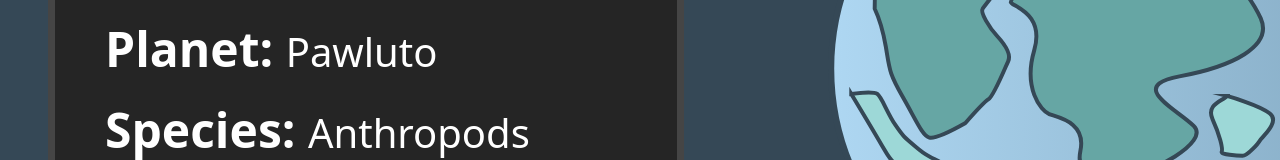
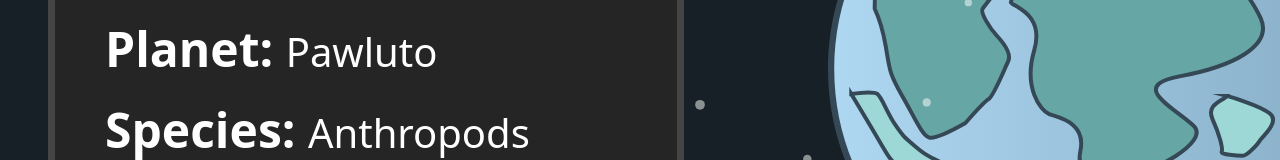
Before and after one commit to Keelan-Matthews/VIO-202-Project-2, a React (Create React App) app: page / in a window 1280 px wide. Shown: the part 4378-4538 px from the top of the page. Built offline with nearby package versions, Linux system fonts and the light colour scheme.

Commit message:
Added stars to world

```diff
--- a/package.json
+++ b/package.json
@@ -23,6 +23,8 @@
     "react-scroll-horizontal": "^1.6.6",
     "react-scroll-motion": "^0.2.6",
     "react-spline": "^1.2.1",
+    "react-tsparticles": "^2.0.6",
+    "tsparticles": "^2.0.6",
     "web-vitals": "^2.1.4"
   },
   "scripts": {
--- a/src/App.css
+++ b/src/App.css
@@ -666,3 +666,9 @@ body {
         clip: rect(83px, auto, 40px, 30px);
     }
 }
+
+#tsparticles {
+    height: 1000px;
+    width: 1900px;
+    position: absolute;
+}
--- a/src/components/AbilityInfo.jsx
+++ b/src/components/AbilityInfo.jsx
@@ -28,9 +28,7 @@ export default function Abilities() {
 							</div>
 
 						<div className={clicked ? "evidence-animation" : "hide"}>
-							<GlitchSquiggly onHover={true}>
 								<img src={Evidence} alt="" className="evidence-svg" onClick={updateClick} />
-							</GlitchSquiggly>
 						</div>
 					</div>
 				</div>
--- a/src/components/CharacterCard.jsx
+++ b/src/components/CharacterCard.jsx
@@ -5,7 +5,7 @@ export default function CharacterCard(props) {
 	return (
 		<div className="d-flex justify-content-center align-items-center info-container-character">
 			<GlitchClip duration={7000}>
-				<img src={props.image} alt="" width="800px" />
+				<img src={props.image} alt="" width="800px" height="600px" />
 			</GlitchClip>
 
 			<div className="w-50">
--- a/src/components/Characters.jsx
+++ b/src/components/Characters.jsx
@@ -13,7 +13,7 @@ export default function Characters() {
 	const parent = { width: `1500px`, height: `68%` }
 
 	return (
-		<section className="d-flex flex-column vh-100 align-items-center" style={{ backgroundColor: '#354856' }}>
+		<section className="d-flex flex-column vh-100 align-items-center pt-5" style={{ backgroundColor: '#354856' }}>
 				<h1 className={ hovered ? "display-1 fw-bold text-center text-white mb-5 pb-5 glitch-effect" : "display-1 fw-bold text-center text-white mb-5 pb-5" } data-text="Characters" onMouseEnter={toggleHover} onMouseLeave={toggleHover}>Characters</h1>
 				<div style={parent} className="ms-5 ps-5">
 					<HorizontalScroll reverseScroll={true}>
--- a/src/components/World.jsx
+++ b/src/components/World.jsx
@@ -1,14 +1,85 @@
 import React, { useState } from 'react';
 import Worldsvg from '../images/world.svg';
+import Particles from "react-tsparticles";
+import { loadFull } from "tsparticles";
 
 export default function World() {
 	const [hovered, setHovered] = useState(false);
 	const toggleHover = () => setHovered(!hovered);
+
+	const particlesInit = async (main) => {
+		console.log(main);
+
+		// you can initialize the tsParticles instance (main) here, adding custom shapes or presets
+		// this loads the tsparticles package bundle, it's the easiest method for getting everything ready
+		// starting from v2 you can add only the features you need reducing the bundle size
+		await loadFull(main);
+	};
+
+	const particlesLoaded = (container) => {
+		console.log(container);
+	};
+
 	return (
-		<section className="d-flex vh-100 align-items-center mt-5" style={{ backgroundColor: '#354856' }}>
-			<div id='stars'></div>
-			<div id='stars2'></div>
-			<div id='stars3'></div>
+		<section className="d-flex vh-100 align-items-center mt-5 position-relative" style={{ backgroundColor: '#172026' }}>
+			<Particles
+				id="tsparticles"
+				init={particlesInit}
+				loaded={particlesLoaded}
+				options={{
+					fpsLimit: 120,
+					fullScreen: { enable: false },
+					interactivity: {
+						events: {
+							onClick: {
+								enable: true,
+								mode: "push",
+							},
+							resize: true,
+						},
+						modes: {
+							push: {
+								quantity: 4,
+							},
+						},
+					},
+					particles: {
+						color: {
+							value: "#ffffff",
+						},
+						collisions: {
+							enable: true,
+						},
+						move: {
+							direction: "none",
+							enable: true,
+							outModes: {
+								default: "bounce",
+							},
+							random: true,
+							speed: 0.2,
+							straight: false,
+						},
+						number: {
+							density: {
+								enable: true,
+								area: 800,
+							},
+							value: 80,
+						},
+						opacity: {
+							value: 0.5,
+						},
+						shape: {
+							type: "circle",
+						},
+						size: {
+							value: { min: 1, max: 5 },
+						},
+					},
+					detectRetina: true,
+				}}
+			/>
 			<div className="d-flex justify-content-start vw-100 ms-5">
 				<div className="info-container me-5">
 					<h1 className={hovered ? "display-1 fw-bold mb-5 text-center glitch-effect" : "display-1 fw-bold mb-5 text-center"} data-text="World" onMouseEnter={toggleHover} onMouseLeave={toggleHover}>World</h1>
```
Also changed, not shown: 1 other file (tests, documents, lock files or other folders).
